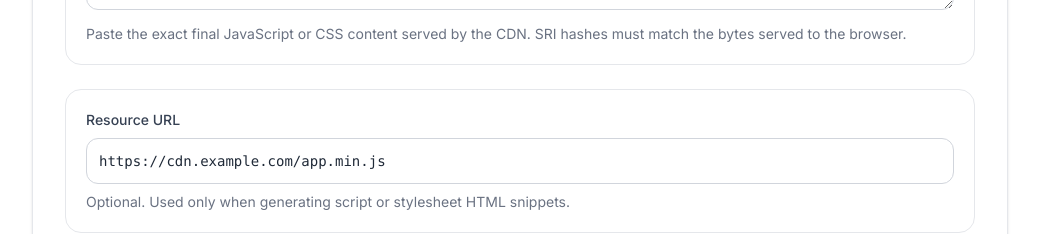
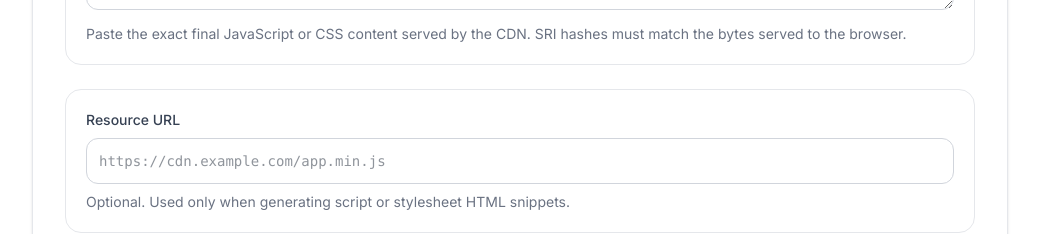
Before and after one commit to vaarunsonawwane-ops/yoryantra-new, a Next.js app: page /tools/subresource-integrity-hash-generator in a window 1280 px wide. Shown: the part 840-1074 px from the top of the page, without its empty margins (120-1159 px from the left). Built offline with nearby package versions, Linux system fonts and the light colour scheme.

Commit message:
Update ToolClient.tsx

```diff
--- a/app/tools/subresource-integrity-hash-generator/ToolClient.tsx
+++ b/app/tools/subresource-integrity-hash-generator/ToolClient.tsx
@@ -39,7 +39,7 @@ function add(a, b) {
 
 export default function ToolClient() {
   const [content, setContent] = useState("");
-  const [resourceUrl, setResourceUrl] = useState("https://cdn.example.com/app.min.js");
+  const [resourceUrl, setResourceUrl] = useState("");
   const [algorithm, setAlgorithm] = useState<Algorithm>("SHA-384");
   const [resourceType, setResourceType] = useState<ResourceType>("script");
   const [outputMode, setOutputMode] = useState<OutputMode>("attribute");
@@ -119,7 +119,7 @@ export default function ToolClient() {
 
   const resetAll = () => {
     setContent("");
-    setResourceUrl("https://cdn.example.com/app.min.js");
+    setResourceUrl("");
     setAlgorithm("SHA-384");
     setResourceType("script");
     setOutputMode("attribute");
```
